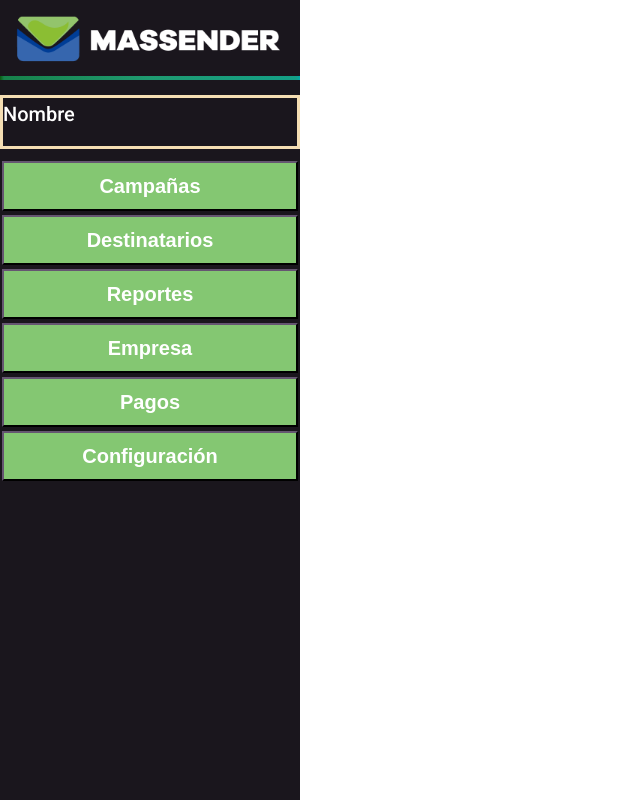
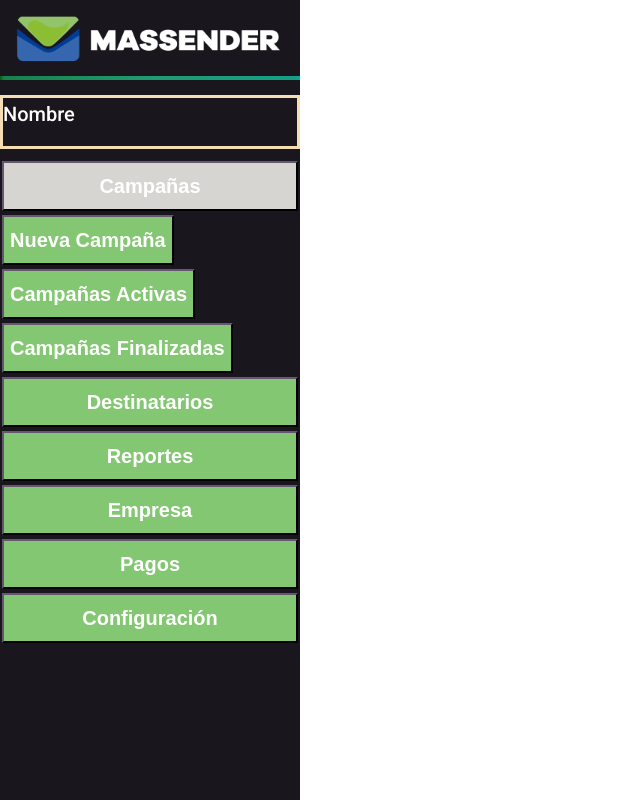
Before and after one commit to gabsito/massender, an Angular app: page / in a window 1280 px wide. Both pictures are taken after a click on the button "Campañas". Shown: the whole page, without its empty margins (0-640 px from the left). Built offline with nearby package versions, Linux system fonts and the light colour scheme.

Commit message:
toggle menu

```diff
--- a/src/app/sidebar/sidebar.component.css
+++ b/src/app/sidebar/sidebar.component.css
@@ -41,3 +41,11 @@
     background-color: var(--primary-color);
     cursor: pointer;
 }
+
+.hidden {
+    display: none;
+}
+
+.selected {
+    background-color: var(--button-selected);
+}
--- a/src/app/sidebar/sidebar.component.html
+++ b/src/app/sidebar/sidebar.component.html
@@ -9,7 +9,12 @@
     </div>
 
 
-    <button class="sidebar-button">Campañas</button>
+    <button class="sidebar-button" (click)="toggleMenu()" [ngClass]="showMenu ? 'selected' : ''">Campañas</button>
+    <div class="menu-pop" [ngClass]="showMenu ? '' : 'hidden'">
+        <button class="sidebar-button">Nueva Campaña</button>
+        <button class="sidebar-button">Campañas Activas</button>
+        <button class="sidebar-button">Campañas Finalizadas</button>
+    </div>
     <button class="sidebar-button" routerLink = '/dashboard-destinatarios'>Destinatarios</button>
     <button class="sidebar-button">Reportes</button>
     <button class="sidebar-button" routerLink ='/dashboard-empresa'>Empresa</button>
--- a/src/app/sidebar/sidebar.component.ts
+++ b/src/app/sidebar/sidebar.component.ts
@@ -7,9 +7,15 @@ import { Component, OnInit } from '@angular/core';
 })
 export class SidebarComponent implements OnInit {
 
+  showMenu: boolean = false;
+
   constructor() { }
 
   ngOnInit(): void {
   }
 
+  toggleMenu() {
+    this.showMenu = !this.showMenu;
+  }
+
 }
--- a/src/styles.css
+++ b/src/styles.css
@@ -3,6 +3,7 @@
     --primary-color: #84c772;
     --secundary-color: #d7d5d2;
     --primary-blue: #2a69b3;
+    --button-selected: #d7d5d2;
     --black: #1a161d;
     --white: #fff;
     ---gray: #ecebeb;
```
